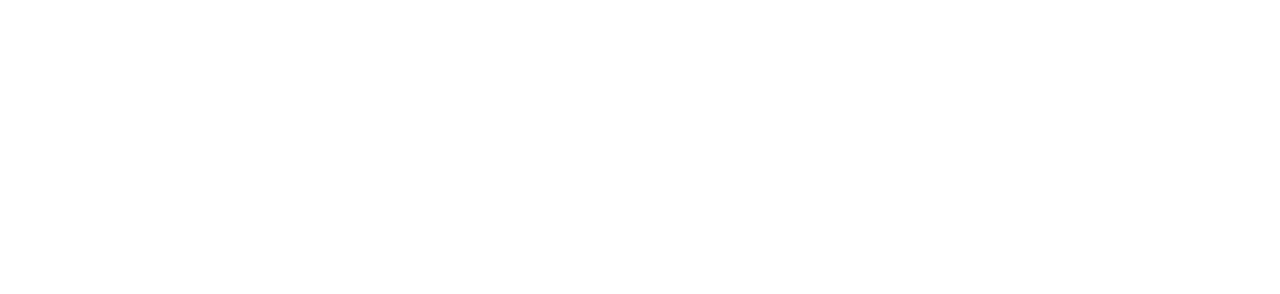
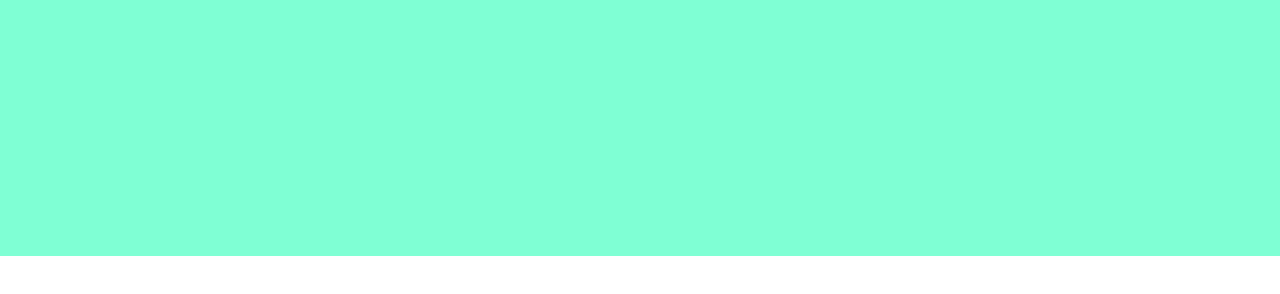
Before and after one commit to wira142/tugas-msib, a plain HTML site: page index.html in a window 1280 px wide. Drawn offline with Linux system fonts and the light colour scheme.

Commit message:
feat:build header

```diff
--- a/css/app.css
+++ b/css/app.css
@@ -8,3 +8,8 @@
   font-weight: bold;
   padding: 10px 0;
 }
+.header {
+  background-color: aquamarine;
+  padding: 10px;
+  height: 20vmax;
+}
--- a/index.html
+++ b/index.html
@@ -8,6 +8,7 @@
     <link rel="stylesheet" href="css/app.css" />
   </head>
   <body>
+    <div class="header"></div>
     <marquee behavior="" direction="" scrollamount="15">
       <h1 class="running-text">Welcome to My Website</h1>
     </marquee>
```
